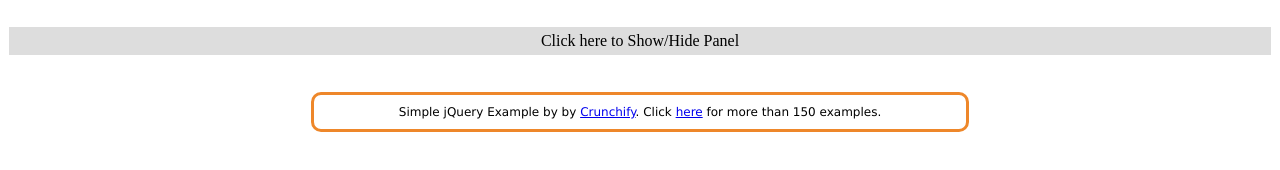
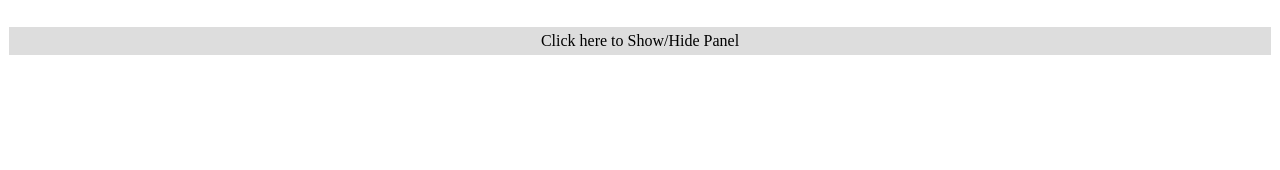
Before and after one commit to RSaba71/JqueryUpdate, a plain HTML site: page index.html in a window 1280 px wide. Drawn offline with nearby package versions, Linux system fonts and the light colour scheme.

Commit message:
Update index.html

```diff
--- a/index.html
+++ b/index.html
@@ -1,6 +1,6 @@
 <html>
 <head>
-<meta rel="author" href="https://crunchify.com" content="">
+<meta rel="author" content="">
 
 <script type="text/javascript"
 	src="http://code.jquery.com/jquery-1.10.1.min.js"></script>
@@ -35,21 +35,9 @@ div.panel {
 		<p>This is simple jQuery Show/Hide Example by Crunchify...</p>
 		<p>Click below Show/Hide again to Toggle visibility...</p>
 	</div>
-
 	<br>
 	<p class="flip">Click here to Show/Hide Panel</p>
-
 	<br>
 	<br>
-	<div align="center">
-		<div
-			style="font-family: verdana; padding: 10px; border-radius: 10px; border: 3px solid #EE872A; width: 50%; font-size: 12px;">
-
-			Simple jQuery Example by by <a href='https://crunchify.com'>Crunchify</a>.
-			Click <a
-				href='https://crunchify.com/category/java-tutorials/'>here</a>
-			for more than 150 examples.<br>
-		</div>
-	</div>
 </body>
 </html>
```
